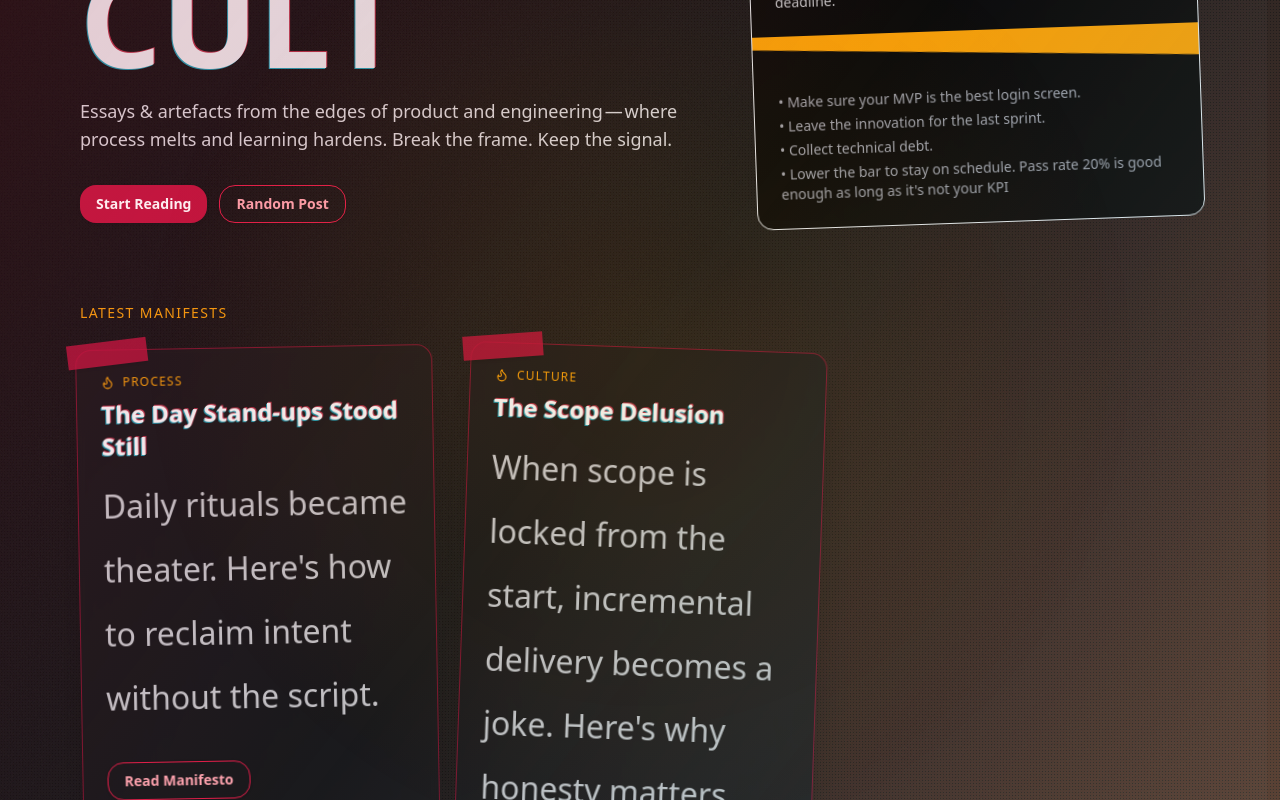
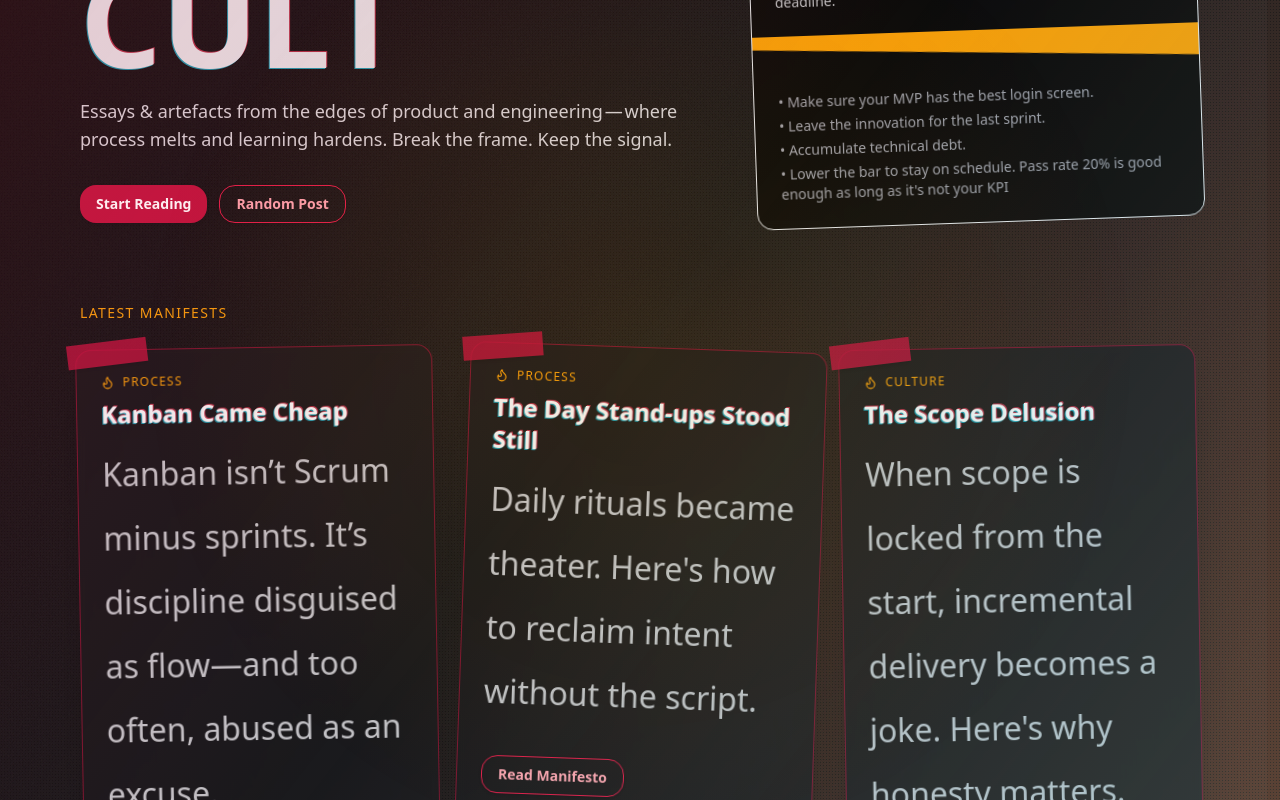
Before and after one commit to krzysztofwasilewski/scrumisdead, a React (Vite) app: page / in a window 1280 px wide. Shown: the part 520-1320 px from the top of the page. Built offline with nearby package versions, Linux system fonts and the light colour scheme; a web font is replaced by a local one.

Commit message:
Add new article "Kanban Came Cheap" with insights on Kanban principles; update index to include article metadata.

```diff
--- a/src/content/index.ts
+++ b/src/content/index.ts
@@ -23,6 +23,13 @@ const frontmatterData: Record<string, Omit<PostMeta, "slug">> = {
     excerpt:
       "When scope is locked from the start, incremental delivery becomes a joke. Here's why honesty matters.",
   },
+  "kanban-is-not-what-you-do": {
+    title: "Kanban Came Cheap",
+    date: "2025-09-05",
+    tag: "process",
+    excerpt:
+      "Kanban isn’t Scrum minus sprints. It’s discipline disguised as flow—and too often, abused as an excuse.",
+  },
 };
 
 const modules = import.meta.glob("../content/*.mdx", { eager: true });
--- /dev/null
+++ b/src/content/kanban-is-not-what-you-do.mdx
@@ -0,0 +1,36 @@
+---
+title: "Kanban Came Cheap"
+date: 2025-09-05
+tag: process
+excerpt: "Kanban isn’t Scrum minus sprints. It’s discipline disguised as flow—and too often, abused as an excuse."
+---
+
+
+> Work slides endlessly across columns.
+> Commitment evaporates.
+> **That’s not Kanban.**
+
+---
+
+Kanban has been hijacked. What was designed as a system of **flow, feedback, and relentless improvement** has been watered down into a convenient dodge: no sprints, no deadlines, no promises—just an endless conveyor belt of “in progress” that never seems to arrive.
+
+This is not Kanban. This is **escape pageant**.
+
+At its core, Kanban is not a hall pass out of planning. It is not Scrum stripped of sprints, accountability quietly erased in the name of “flexibility.” It is a discipline:
+
+- **Visualize the work.** Make the invisible tangible so the team sees reality together.
+- **Limit work in progress.** Force choices. Constrain multitasking. Reveal bottlenecks.
+- **Manage flow.** Measure cycle times, throughput, lead times—not for vanity, but to tune the system.
+- **Make policies explicit.** No hidden rules, no arbitrary gates. Clarity is culture.
+- **Feedback loops.** Stand-ups, replenishment, retrospectives—rhythms to sense and adapt.
+- **Continuous improvement.** Small experiments, constant nudges, evolution by design.
+
+This is Kanban: not chaos, but **constraint**. Not laziness, but **discipline**. Not avoidance, but **exposure**—of where the system resists, where it slows, where it hides work.
+
+Yet too many teams brandish “we’re doing Kanban” as a get-out-of-jail-free card. They skip planning because “Kanban is continuous.” They dodge commitments because “delivery dates don’t fit Kanban.” They avoid accountability because “flow is unpredictable.” In truth, they’ve turned Kanban into camouflage: a way to appear agile while never being accountable. And that makes me sick.
+
+Real Kanban doesn’t eliminate responsibility—it sharpens it. By making flow visible, it removes excuses. By measuring reality, it challenges optimism. By confronting the uncomfortable truth of how long things **really** take, it demands ownership. That discomfort is the point.
+
+Kanban is not Scrum minus sprints. Kanban is management without illusion. Done right, it is more ruthless than Scrum, because it strips away the ceremony and leaves you staring straight at your system’s flaws. No backlog grooming sessions to pretend progress. No sprint rituals to mask indecision. Just flow—or the painful absence of it.
+
+To misuse Kanban as an excuse is to miss its power entirely. To embrace Kanban is to accept that accountability lives not in ceremonies or commitments, but in the unflinching honesty of the work itself.
--- a/src/routes/Home.tsx
+++ b/src/routes/Home.tsx
@@ -426,10 +426,10 @@ export default function Home() {
                       <div className="p-6">
                         <ul className="space-y-1 text-sm text-zinc-400">
                           <li>
-                            • Make sure your MVP is the best login screen.
+                            • Make sure your MVP has the best login screen.
                           </li>
                           <li>• Leave the innovation for the last sprint.</li>
-                          <li>• Collect technical debt.</li>
+                          <li>• Accumulate technical debt.</li>
                           <li>
                             • Lower the bar to stay on schedule. Pass rate 20%
                             is good enough as long as it's not your KPI
```
